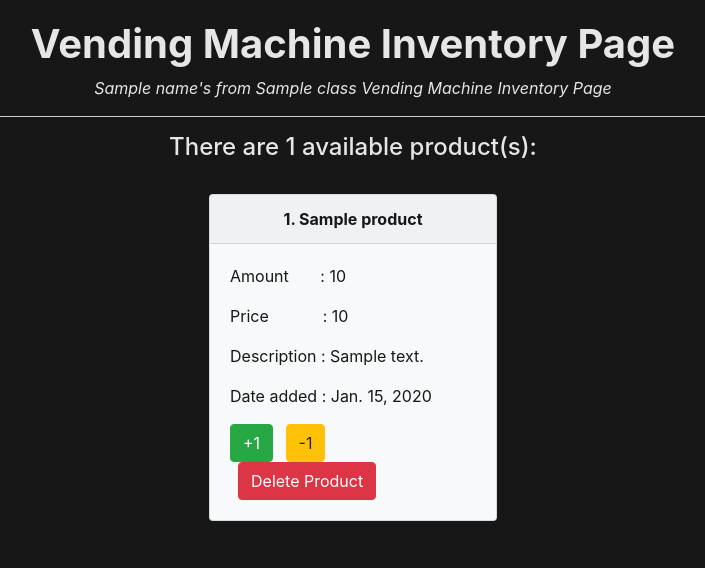
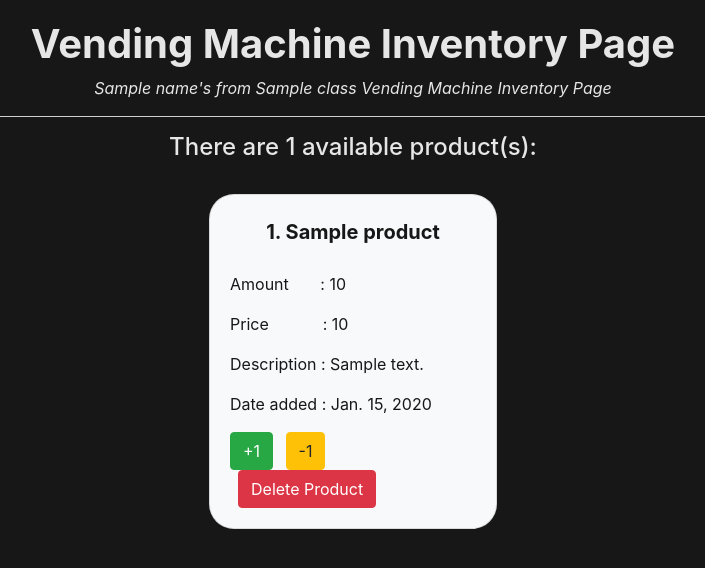
Before and after one commit to raviehasan/vending-machine, a Django app: template main/templates/main.html in a window 1280 px wide. Shown: the part 63-631 px from the top of the page, without its empty margins (287-992 px from the left). Run offline with Django 4.2, Linux system fonts and the light colour scheme; tables that the repository leaves empty hold one stand-in row (values such as "Sample post"); the template is opened without the code that fills it: values that come from a table or form of the project are taken from there, most other values are stand-ins (such as "Sample title", 1, 10 or a date in 2020).

Commit message:
update tugas 5

```diff
--- a/main/templates/main.html
+++ b/main/templates/main.html
@@ -41,11 +41,11 @@
     {% for product in products %}
         {% if forloop.counter == total_products %}
             <div class="card bg-light mb-3 mx-auto" style="max-width: 18rem;">
-                <div class="card-header text-center black"><b>{{forloop.counter}}. {{product.name}}</b></div>
+                <div class="card-title text-center black"><h5><b>{{forloop.counter}}. {{product.name}}</b></h5></div>
                     <div class="card-body black">
         {% else %}
             <div class="card bg-dark mb-3 mx-auto" style="max-width: 18rem;">
-                <div class="card-header text-center white"><b>{{forloop.counter}}. {{product.name}}</b></div>
+                <div class="card-title text-center white"><h5><b>{{forloop.counter}}. {{product.name}}</b></h5></div>
                     <div class="card-body white">
         {% endif %}
                         <p class="card-text">Amount&nbsp&nbsp&nbsp&nbsp&nbsp&nbsp&nbsp: {{product.amount}}</p>
@@ -71,6 +71,5 @@
                 </div>
             </div>
     {% endfor %}
-
 </div>
 {% endblock content %}
--- a/templates/base.html
+++ b/templates/base.html
@@ -17,6 +17,10 @@
                 color: rgb(230, 230, 230);
             }
 
+            hr {
+                background-color: rgb(230, 230, 230);
+            }
+
             body > div {
                 margin: 20px;
             }
@@ -28,8 +32,13 @@
                 transform: translate(-50%, -50%);
             }
 
-            hr {
-                background-color: rgb(230, 230, 230);
+            .card-title {
+                margin: 25px 0px 0px 0px;
+            }
+
+            .card {
+                align-items: center;
+                border-radius: 25px;
             }
 
             .black {
```
Also changed, not shown: README.md.
